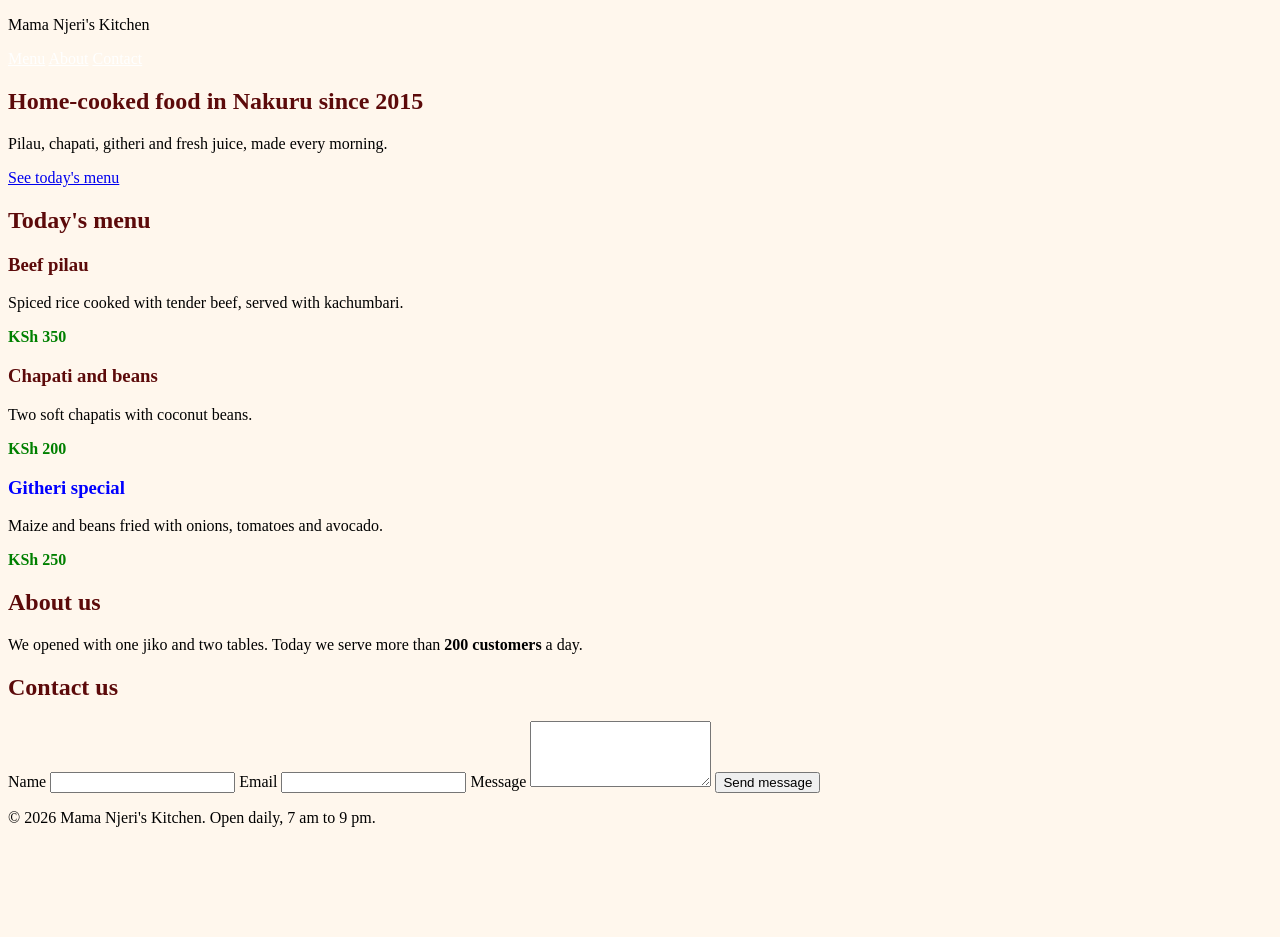
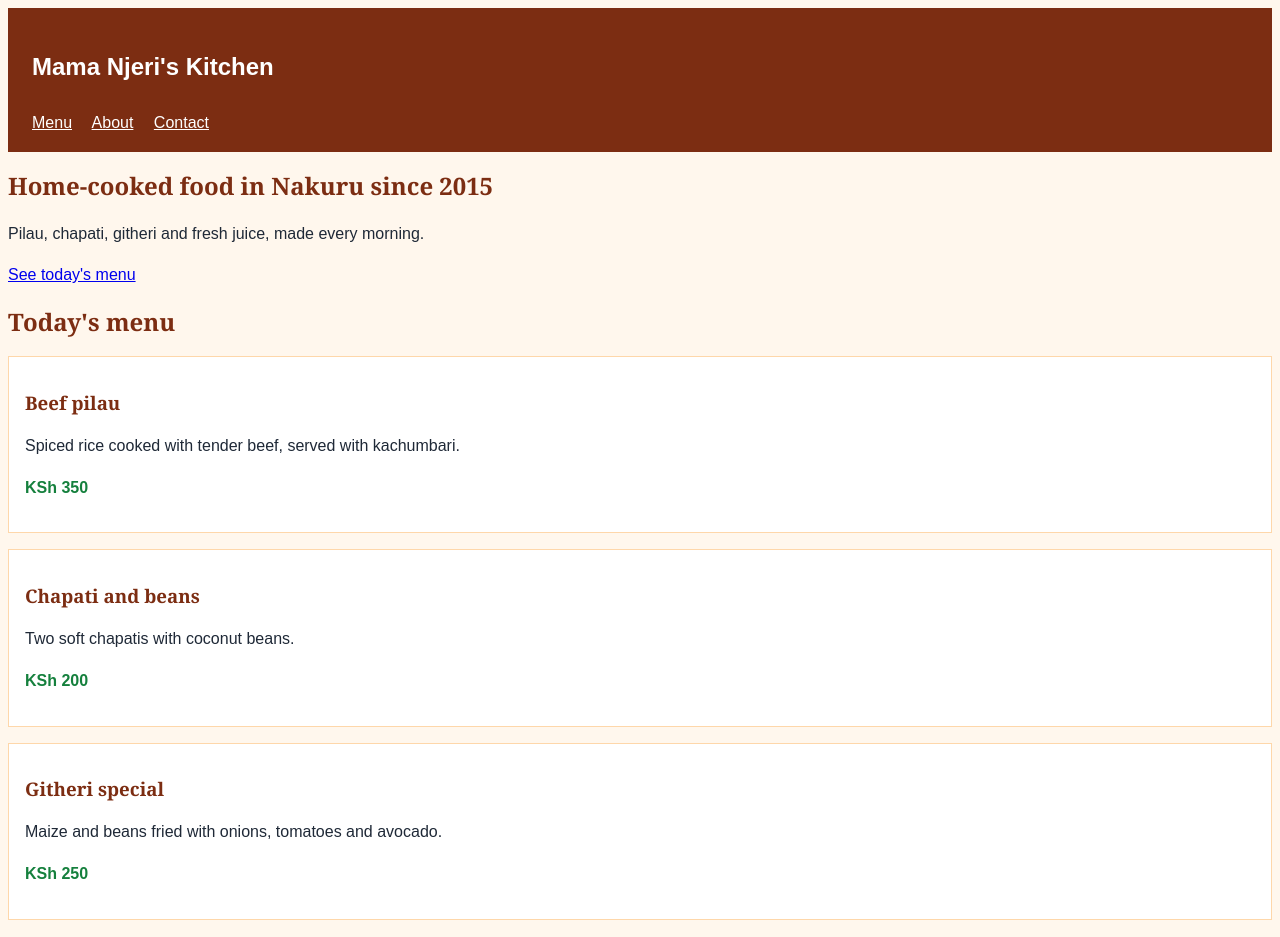
Before and after one commit to Afubwa-Ian/css, a plain HTML site: page index.html in a window 1280 px wide. Shown: the top 937 px of the page. Before the commit the page ends 843 px from the top, so only its background shows below. Drawn offline with Linux system fonts and the light colour scheme.

Commit message:
Add base page styles.

```diff
--- a/styles.css
+++ b/styles.css
@@ -1,18 +1,42 @@
 body {
+  font-family: Arial, Helvetica, sans-serif;
+  color: #1f2937;
   background-color: #fff7ed;
+  line-height: 1.6;
 }
 h1,
 h2,
 h3 {
-  color: rgb(92, 10, 10);
+  font-family: Georgia, "Times New Roman", serif;
+  color: #7c2d12;
+  line-height: 1.2;
 }
-.price {
-  color: green;
+.site-header {
+  background-color: #7c2d12;
+  padding: 16px 24px;
+}
+.logo {
+  color: #ffffff;
+  font-size: 24px;
   font-weight: bold;
 }
 .main-nav a {
-  color: white;
+  color: #ffffff;
+  margin-right: 16px;
 }
-.featured h3 {
-  color: blue;
+.card {
+  background-color: #ffffff;
+  border: 1px solid #fed7aa;
+  padding: 16px;
+  margin-bottom: 16px;
 }
+.price {
+  color: #15803d;
+  font-weight: bold;
+}
+.site-footer {
+  background-color: #1f2937;
+  color: #ffffff;
+  text-align: center;
+  padding: 16px;
+}
```
